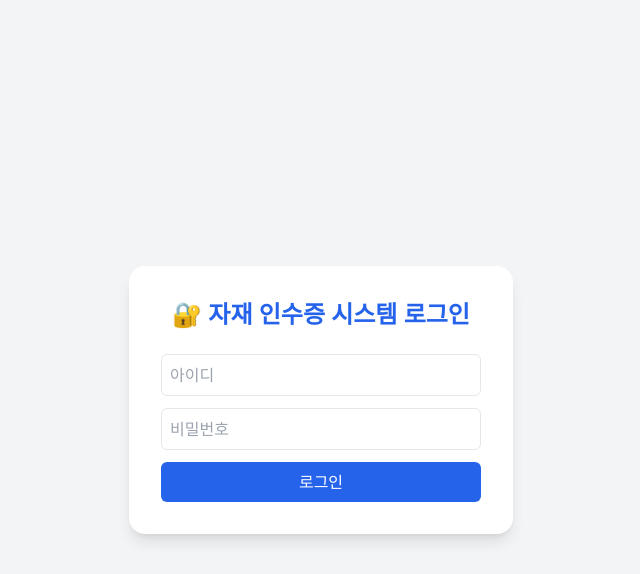
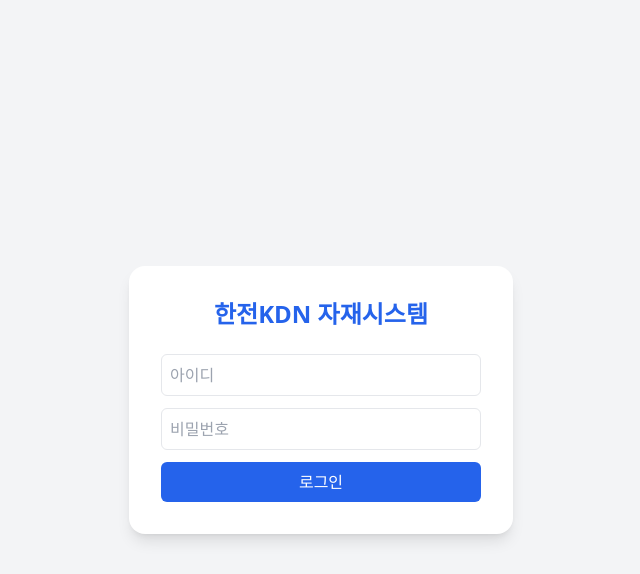
Before and after one commit to electrhi/AMIMMS, a Flask app: page / in a window 1280 px wide. Shown: the top 574 px of the page, without its empty margins (319-959 px from the left). Run offline with Flask 3, Linux system fonts and the light colour scheme; parts of the project's set-up code (start-up, migrations or seed data) failed here and were passed over; some libraries are stand-ins or nearby versions.

Commit message:
Update login.html

```diff
--- a/templates/login.html
+++ b/templates/login.html
@@ -9,7 +9,7 @@
 <body class="bg-gray-100 flex items-center justify-center min-h-screen">
 
 <div class="bg-white p-8 rounded-2xl shadow-lg w-96">
-  <h2 class="text-2xl font-bold text-blue-600 mb-6 text-center">🔐 자재 인수증 시스템 로그인</h2>
+  <h2 class="text-2xl font-bold text-blue-600 mb-6 text-center">한전KDN 자재시스템</h2>
 
   <!-- ✅ 여기 action을 "/"로 수정 -->
   <form action="/" method="POST">
```
